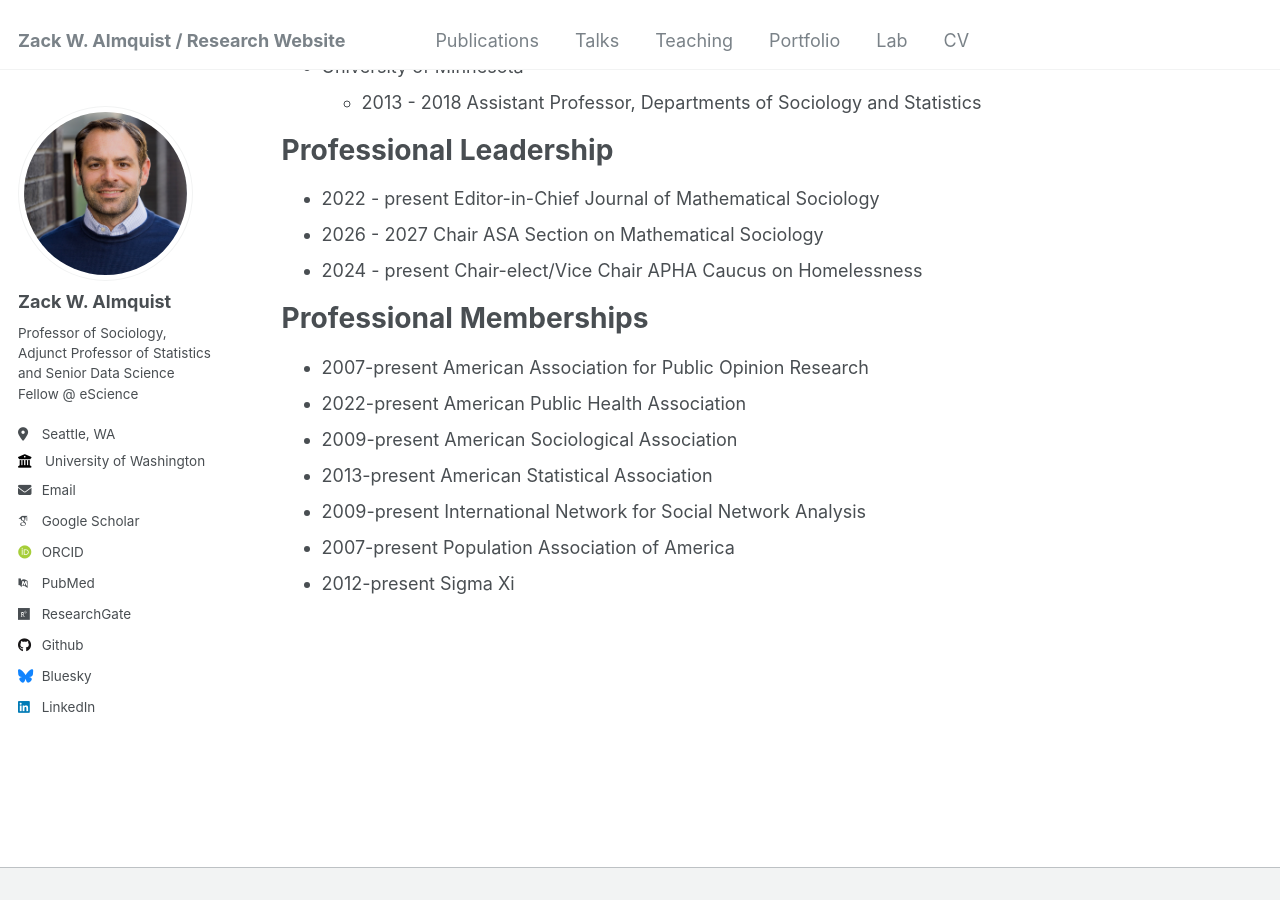
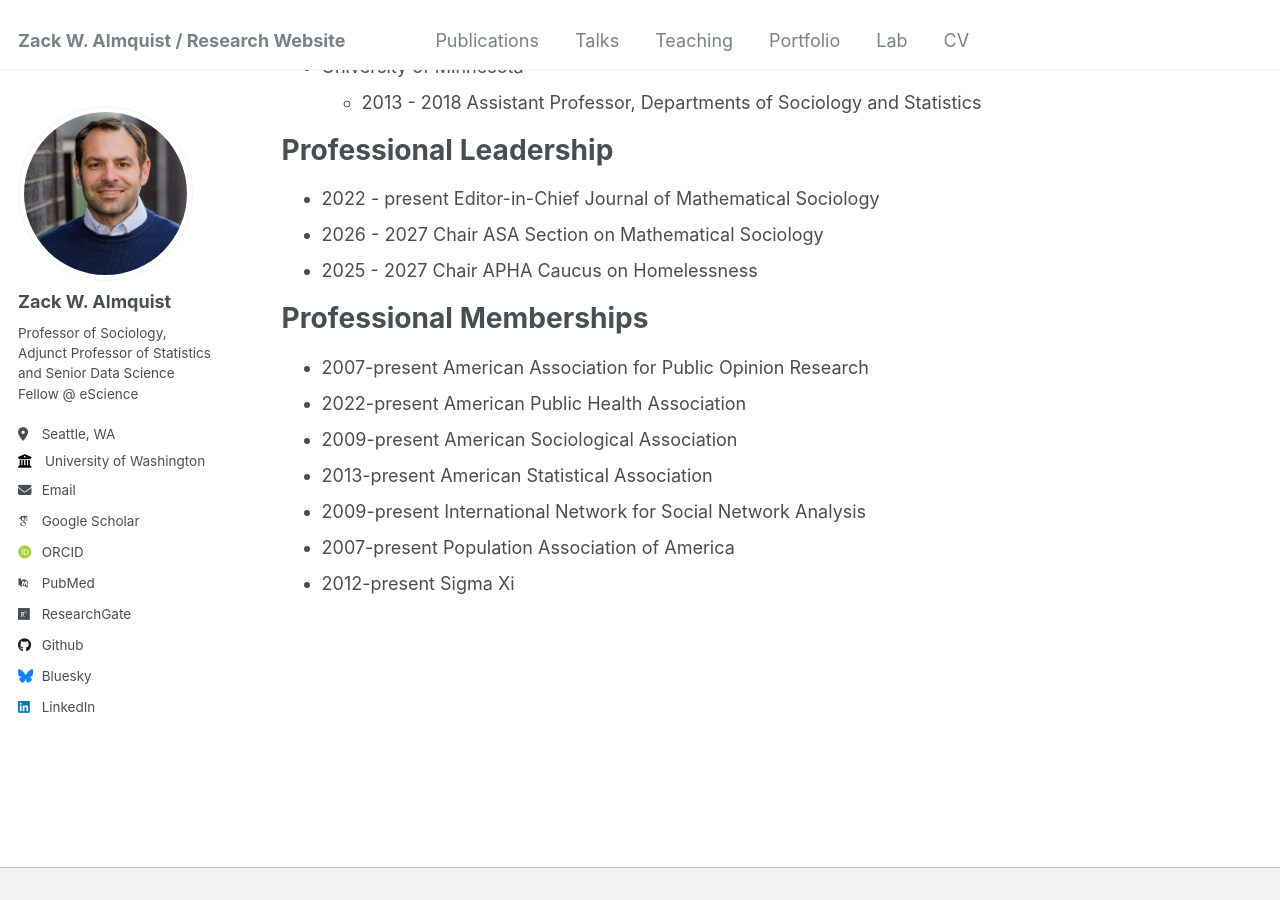
Before and after one commit to zalmquist/zalmquist.github.io, a Jekyll site: the page built from _pages/cv.md, in a window 1280 px wide and 900 px high, scrolled down 1104 px. Built offline with Jekyll 4.4.1, drawn with Linux system fonts in a browser that asks for light colours; some web fonts are replaced.

Commit message:
Update APHA Caucus on Homelessness role to Chair (2025-2027)
Co-Authored-By: Claude Opus 4.8 (1M context) <noreply@anthropic.com>

```diff
--- a/_pages/cv.md
+++ b/_pages/cv.md
@@ -52,7 +52,7 @@ Professional Leadership
 
 * 2022 - present Editor-in-Chief Journal of Mathematical Sociology
 * 2026 - 2027 Chair ASA Section on Mathematical Sociology
-* 2024 - present Chair-elect/Vice Chair APHA Caucus on Homelessness
+* 2025 - 2027 Chair APHA Caucus on Homelessness
 
 Professional Memberships
 ======
```
